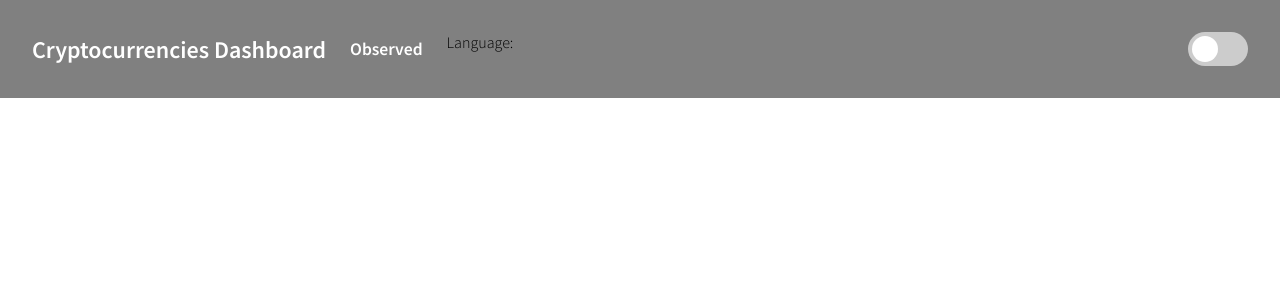
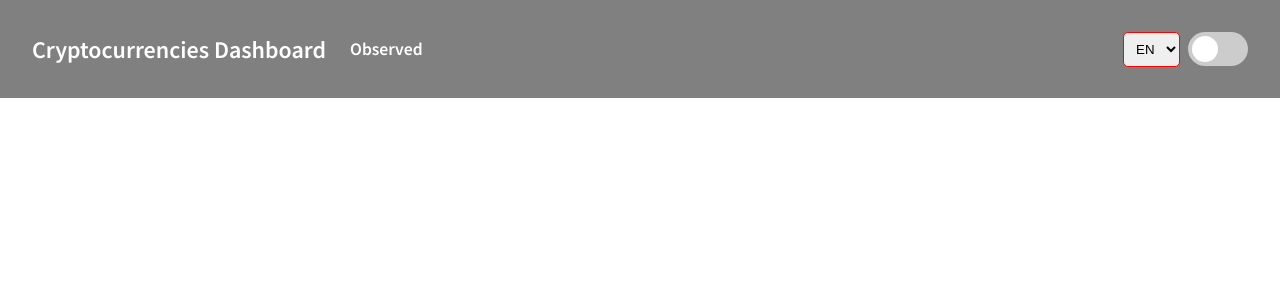
Before and after one commit to Kitka92/cryptocurrencies, a React (Create React App) app: page / in a window 1280 px wide. Shown: the top 300 px of the page. Built offline with nearby package versions, Linux system fonts and the light colour scheme; no server answers.

Commit message:
added language context

```diff
--- a/src/components/Cryptocurrencies/Cryptocurrency/Cryptocurrency.js
+++ b/src/components/Cryptocurrencies/Cryptocurrency/Cryptocurrency.js
@@ -2,20 +2,25 @@ import { useContext } from 'react';
 import Button from '../../UI/Button/Button';
 import { ThemeContext } from '../../../context/ThemeContext';
 import styles from './Cryptocurrency.module.css';
+import { buttonTexts } from './buttonTexts';
+import { LanguageContext, LanguageProvider } from '../../../context/LanguageContext';
 
 const Cryptocurrency = (props) => {
 	const toggleObserved = () => {
 		props.toggleObserved(props.id);
 	};
 
-	let buttonMsg = 'Add to observed';
+	const { language } = useContext(LanguageContext);
+
+	const { addToObserved, removedFromObserved } = buttonTexts[language];
+
+	let buttonMsg = addToObserved;
 	if (props.isObserved) {
-		buttonMsg = 'Remove from observed';
+		buttonMsg = removedFromObserved;
 	}
 	const { isDarkMode } = useContext(ThemeContext);
 	return (
 		<tr className={isDarkMode ? styles.dark : styles.cryptocurrency}>
-			{/* <tr className={styles.cryptocurrency}> */}
 			<td>
 				<img alt={`${props.name} icon`} src={`${props.icon}`} />
 			</td>
--- /dev/null
+++ b/src/components/Cryptocurrencies/Cryptocurrency/buttonTexts.js
@@ -0,0 +1,10 @@
+export const buttonTexts = {
+	EN: {
+		removeFromObserved: 'Remove from observed',
+		addToObserved: 'Add to observed'
+	},
+	PL: {
+		removeFromObserved: 'Usuń z obserwowanych',
+		addToObserved: 'Dodaj do obserwowanych'
+	}
+};
--- a/src/components/UI/Header/Header.js
+++ b/src/components/UI/Header/Header.js
@@ -2,20 +2,27 @@ import { NavLink } from 'react-router-dom';
 import { useContext } from 'react';
 import { ThemeContext } from '../../../context/ThemeContext';
 import styles from './Header.module.css';
+import { LanguageContext } from '../../../context/LanguageContext';
+import { navLinks } from './navLinks';
 
 const Header = () => {
 	const { isDarkMode, toggleTheme } = useContext(ThemeContext);
+	const { language, changeLanguage } = useContext(LanguageContext);
+	const { cryptocurrenciesDashboard, observed } = navLinks[language];
 
 	return (
 		<header className={isDarkMode ? styles.header__dark : styles.header}>
 			<nav>
 				<NavLink className={styles.header__link} exact to="/">
-					Cryptocurrencies Dashboard
+					{cryptocurrenciesDashboard}
 				</NavLink>
 				<NavLink className={styles.header__link} exact to="/observed">
-					Observed
+					{observed}
 				</NavLink>
-				<span>Language:</span>
+				<select value={language} onChange={changeLanguage}>
+					<option>EN</option>
+					<option>PL</option>
+				</select>
 				<label className={styles.switch}>
 					<input value={isDarkMode} type="checkbox" onChange={toggleTheme} />
 					<span className={`${styles.slider} ${styles.round}`} />
--- a/src/components/UI/Header/Header.module.css
+++ b/src/components/UI/Header/Header.module.css
@@ -12,6 +12,8 @@ nav {
 	display: flex;
 	margin: 0;
 	padding: 0 2rem;
+	color: #fff;
+	font-weight: bold;
 }
 
 .header__link {
@@ -26,6 +28,19 @@ nav {
 .header__link:first-child {
 	font-size: 1.5rem;
 }
+
+
+select {
+	margin-left: auto;
+	border: 1px solid red;
+	position: fixed;
+	right: 100px;
+	cursor: pointer;
+	align-self: center;
+	padding: 8px;
+	border-radius: 5px;
+}
+
 
 .switch {
 	position: relative;
--- /dev/null
+++ b/src/components/UI/Header/navLinks.js
@@ -0,0 +1,10 @@
+export const navLinks = {
+	EN: {
+		cryptocurrenciesDashboard: 'Cryptocurrencies Dashboard',
+		observed: 'Observed'
+	},
+	PL: {
+		cryptocurrenciesDashboard: 'Kryptowaluty - zestawienie',
+		observed: 'Obserwowane'
+	}
+};
--- a/src/components/UI/TableWrapper/TableWrapper.js
+++ b/src/components/UI/TableWrapper/TableWrapper.js
@@ -1,20 +1,25 @@
 import { useContext } from 'react';
 import styles from './TableWrapper.module.css';
 import { ThemeContext } from '../../../context/ThemeContext';
+import { LanguageContext } from '../../../context/LanguageContext';
+import { tableHeaders } from './tableHeaders';
 
 const TableWrapper = (props) => {
 	const { isDarkMode } = useContext(ThemeContext);
+	const { language } = useContext(LanguageContext);
+	const { icon, name, symbol, price, oneHourChange, twentyFourHoursChange, sevenDaysChange } = tableHeaders[language];
+
 	return (
 		<table className={isDarkMode ? styles.dark : styles.tablewrapper}>
 			<tbody>
 				<tr>
-					<th className={styles.tablewrapper__theads}>Icon</th>
-					<th className={styles.tablewrapper__theads}>Name</th>
-					<th className={styles.tablewrapper__theads}>Symbol</th>
-					<th className={styles.tablewrapper__theads}>Price</th>
-					<th className={styles.tablewrapper__theads}>1h change</th>
-					<th className={styles.tablewrapper__theads}>24h change</th>
-					<th className={styles.tablewrapper__theads}>7days change</th>
+					<th className={styles.tablewrapper__theads}>{icon}</th>
+					<th className={styles.tablewrapper__theads}>{name}</th>
+					<th className={styles.tablewrapper__theads}>{symbol}</th>
+					<th className={styles.tablewrapper__theads}>{price}</th>
+					<th className={styles.tablewrapper__theads}>{oneHourChange}</th>
+					<th className={styles.tablewrapper__theads}>{twentyFourHoursChange}</th>
+					<th className={styles.tablewrapper__theads}>{sevenDaysChange}</th>
 					<th />
 				</tr>
 				{props.children}
--- /dev/null
+++ b/src/components/UI/TableWrapper/tableHeaders.js
@@ -0,0 +1,20 @@
+export const tableHeaders = {
+	PL: {
+		icon: 'Ikona',
+		name: 'Nazwa',
+		symbol: 'Symbol',
+		price: 'Cena',
+		oneHourChange: 'Zmiana w ostatniej godzinie',
+		twentyFourHoursChange: 'Zmiana w ostatnich 24h',
+		sevenDaysChange: 'Zmiana w ostatnich 7 dniach'
+	},
+	EN: {
+		icon: 'Icon',
+		name: 'Name',
+		symbol: 'Symbol',
+		price: 'Price',
+		oneHourChange: '1h change',
+		twentyFourHoursChange: '24h change',
+		sevenDaysChange: '7days change'
+	}
+};
--- /dev/null
+++ b/src/context/LanguageContext.js
@@ -0,0 +1,11 @@
+import { createContext, useState } from 'react';
+
+export const LanguageContext = createContext();
+
+export const LanguageProvider = (props) => {
+	const [ language, setLanguage ] = useState('EN');
+
+	const changeLanguage = (e) => setLanguage(e.target.value);
+
+	return <LanguageContext.Provider value={{ language, changeLanguage }}>{props.children}</LanguageContext.Provider>;
+};
--- a/src/context/ThemeContext.js
+++ b/src/context/ThemeContext.js
@@ -6,9 +6,5 @@ export const ThemeContext = createContext();
 export const ThemeProvider = (props) => {
 	const [ isDarkMode, toggleTheme ] = useToggleState(false);
 
-	return (
-		<ThemeContext.Provider value={{ isDarkMode: isDarkMode, toggleTheme: toggleTheme }}>
-			{props.children}
-		</ThemeContext.Provider>
-	);
+	return <ThemeContext.Provider value={{ isDarkMode, toggleTheme }}>{props.children}</ThemeContext.Provider>;
 };
```
Also changed, not shown: src/components/Cryptocurrencies/CryptocurrenciesDashboard/CryptocurrenciesDashboard.js (+7 -1 lines).
